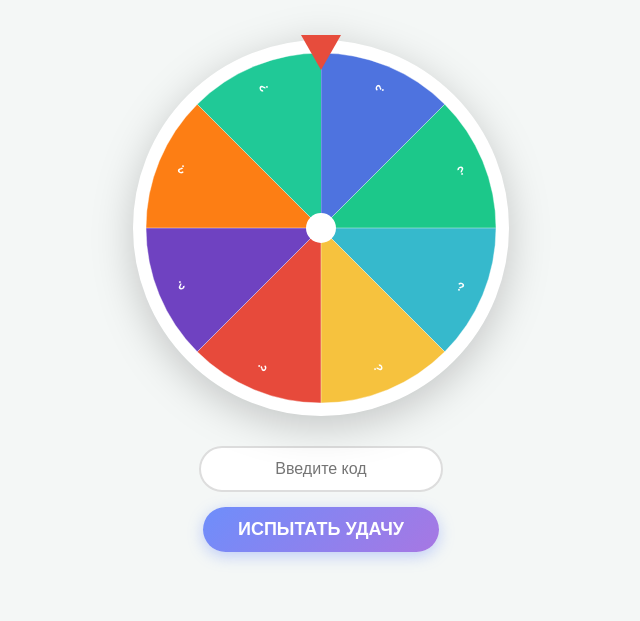
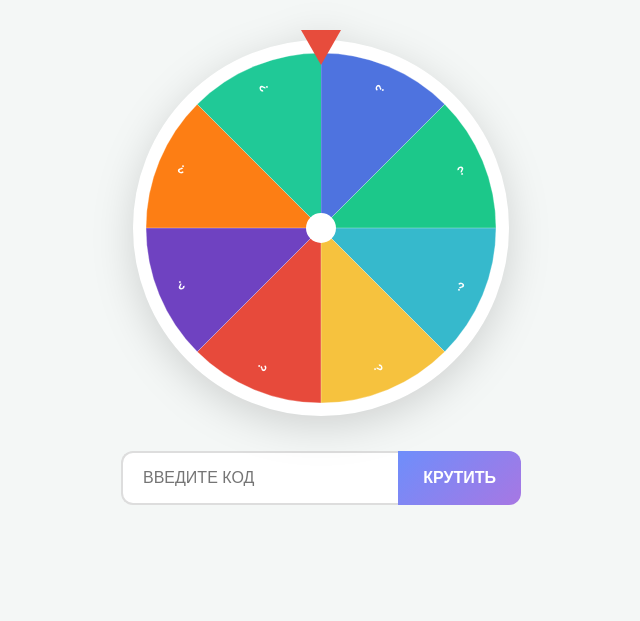
Before and after one commit to phrequencyz/roulette, a Flask app: page / in a window 1280 px wide. Shown: the top 621 px of the page, without its empty margins (319-959 px from the left). Run offline with Flask 3, Linux system fonts and the light colour scheme.

Commit message:
Update wheel.html

```diff
--- a/templates/wheel.html
+++ b/templates/wheel.html
@@ -12,19 +12,22 @@
             margin: 0;
             padding: 20px;
             color: #333;
+            display: flex;
+            flex-direction: column;
+            align-items: center;
         }
 
         .container {
             position: relative;
             display: inline-block;
-            filter: drop-shadow(0 10px 20px rgba(0,0,0,0.2));
+            filter: drop-shadow(0 10px 20px rgba(0,0,0,0.15));
             margin-top: 20px;
         }
 
         /* Стрелка строго сверху */
         .pointer {
             position: absolute;
-            top: -5px;
+            top: -10px;
             left: 50%;
             transform: translateX(-50%);
             width: 0;
@@ -43,20 +46,28 @@
             transform: rotate(0deg);
         }
 
-        /* Блок ввода кода */
-        .input-group {
-            margin-top: 25px;
+        /* Группа управления: Поле и Кнопка в одну линию */
+        .controls {
+            display: flex;
+            justify-content: center;
+            align-items: stretch;
+            gap: 0; /* Убираем зазор для эффекта слитности, если нужно, или ставим 10px */
+            margin-top: 30px;
+            width: 100%;
+            max-width: 400px;
         }
 
         input {
-            padding: 12px 20px;
+            flex: 1;
+            padding: 0 20px;
+            height: 54px;
             font-size: 16px;
             border: 2px solid #ddd;
-            border-radius: 50px;
+            border-right: none; /* Соединяем с кнопкой */
+            border-radius: 12px 0 0 12px;
             outline: none;
             transition: border-color 0.3s;
-            width: 200px;
-            text-align: center;
+            box-sizing: border-box;
         }
 
         input:focus {
@@ -64,31 +75,36 @@
         }
 
         button {
-            margin-top: 15px;
-            padding: 12px 35px;
-            font-size: 18px;
+            height: 54px;
+            padding: 0 25px;
+            font-size: 16px;
             font-weight: bold;
             cursor: pointer;
             background: linear-gradient(135deg, #6e8efb, #a777e3);
             color: #fff;
             border: none;
-            border-radius: 50px;
-            box-shadow: 0 4px 15px rgba(110, 142, 251, 0.4);
+            border-radius: 0 12px 12px 0;
             transition: all 0.3s ease;
-            display: block;
-            margin-left: auto;
-            margin-right: auto;
+            white-space: nowrap;
+            box-sizing: border-box;
         }
 
-        button:hover { transform: translateY(-2px); }
-        button:disabled { background: #ccc; cursor: not-allowed; box-shadow: none; }
+        button:hover {
+            filter: brightness(1.1);
+        }
+
+        button:disabled {
+            background: #ccc;
+            cursor: not-allowed;
+        }
 
         #res {
-            margin-top: 20px;
-            font-size: 22px;
+            margin-top: 25px;
+            font-size: 20px;
             min-height: 30px;
             font-weight: 600;
             color: #2c3e50;
+            max-width: 320px;
         }
     </style>
 </head>
@@ -99,9 +115,9 @@
         <canvas id="canvas" width="360" height="360"></canvas>
     </div>
 
-    <div class="input-group">
-        <input type="text" id="promo-code" placeholder="Введите код">
-        <button id="btn" onclick="spin()">ИСПЫТАТЬ УДАЧУ</button>
+    <div class="controls">
+        <input type="text" id="promo-code" placeholder="ВВЕДИТЕ КОД">
+        <button id="btn" onclick="spin()">КРУТИТЬ</button>
     </div>
 
     <div id="res"></div>
@@ -109,17 +125,11 @@
     <script>
         let currentRotation = 0;
         const ctx = document.getElementById('canvas').getContext('2d');
-        const colors = ["#4e73df", "#1cc88a", "#36b9cc", "#f6c23e", "#e74a3b", "#6f42c1", "#fd7e14", "#20c997", "#d63384", "#6610f2", "#198754", "#0dcaf0"];
+        const colors = ["#4e73df", "#1cc88a", "#36b9cc", "#f6c23e", "#e74a3b", "#6f42c1", "#fd7e14", "#20c997", "#d63384", "#6610f2"];
 
-        // Первичная отрисовка колеса (загружаем названия один раз)
-        async function init() {
-            try {
-                // Мы можем сделать пустой запрос или просто получить список имен
-                // Для простоты, здесь можно либо захардкодить заглушки,
-                // либо сервер при первом GET / может передавать список всех имен.
-                // Пока просто отрисуем пустое или дефолтное колесо.
-                draw(["?", "?", "?", "?", "?", "?", "?", "?"]);
-            } catch (e) { console.error(e); }
+        // Первоначальная отрисовка
+        function init() {
+            draw(["?", "?", "?", "?", "?", "?", "?", "?"]);
         }
 
         function draw(labels) {
@@ -140,7 +150,7 @@
                 ctx.fill();
 
                 ctx.save();
-                ctx.strokeStyle = "rgba(255,255,255,0.4)";
+                ctx.strokeStyle = "rgba(255,255,255,0.3)";
                 ctx.lineWidth = 1;
                 ctx.stroke();
                 ctx.restore();
@@ -156,6 +166,7 @@
                 ctx.restore();
             });
 
+            // Центр
             ctx.beginPath();
             ctx.arc(centerX, centerY, 15, 0, Math.PI * 2);
             ctx.fillStyle = "#fff";
@@ -169,12 +180,12 @@
             const code = codeInput.value.trim();
 
             if (!code) {
-                alert("Пожалуйста, введите код!");
+                resText.innerText = "⚠️ Введите код!";
                 return;
             }
 
             btn.disabled = true;
-            resText.innerText = "Проверка кода...";
+            resText.innerText = "⏳ Проверка...";
 
             try {
                 const r = await fetch('/spin', {
@@ -186,36 +197,34 @@
                 const d = await r.json();
 
                 if (!r.ok) {
-                    resText.innerText = d.error || "Ошибка";
+                    resText.innerText = "❌ " + (d.error || "Ошибка");
                     btn.disabled = false;
                     return;
                 }
 
-                // Перерисовываем колесо актуальными названиями из JSON перед вращением
+                // Перерисовываем колесо подгруженными данными
                 draw(d.all_names);
 
-                resText.innerText = "Колесо вращается...";
+                resText.innerText = "🎰 Удача рядом...";
 
                 const arcDegree = 360 / d.total_segments;
                 const extraSpins = 1800; // 5 полных кругов
-
-                // Расчет угла для попадания в нужный сегмент (360 - середина сегмента)
                 const segmentCenter = (d.index * arcDegree) + (arcDegree / 2);
                 const targetAngle = 360 - segmentCenter;
 
-                // Математически корректный доворот всегда вперед
+                // Вращение всегда вперед
                 currentRotation += extraSpins + ((targetAngle - (currentRotation % 360) + 360) % 360);
 
                 document.getElementById('canvas').style.transform = `rotate(${currentRotation}deg)`;
 
                 setTimeout(() => {
-                    resText.innerHTML = "✨ Вы выиграли: <br><span style='color: #e74c3c; font-size: 28px;'>" + d.prize + "</span> ✨";
+                    resText.innerHTML = "✨ ВЫИГРЫШ: <br><span style='color: #e74a3b; font-size: 24px;'>" + d.prize + "</span> ✨";
                     btn.disabled = false;
                 }, 5200);
 
             } catch (e) {
                 console.error(e);
-                resText.innerText = "Ошибка сервера";
+                resText.innerText = "❗ Ошибка сервера";
                 btn.disabled = false;
             }
         }
```
